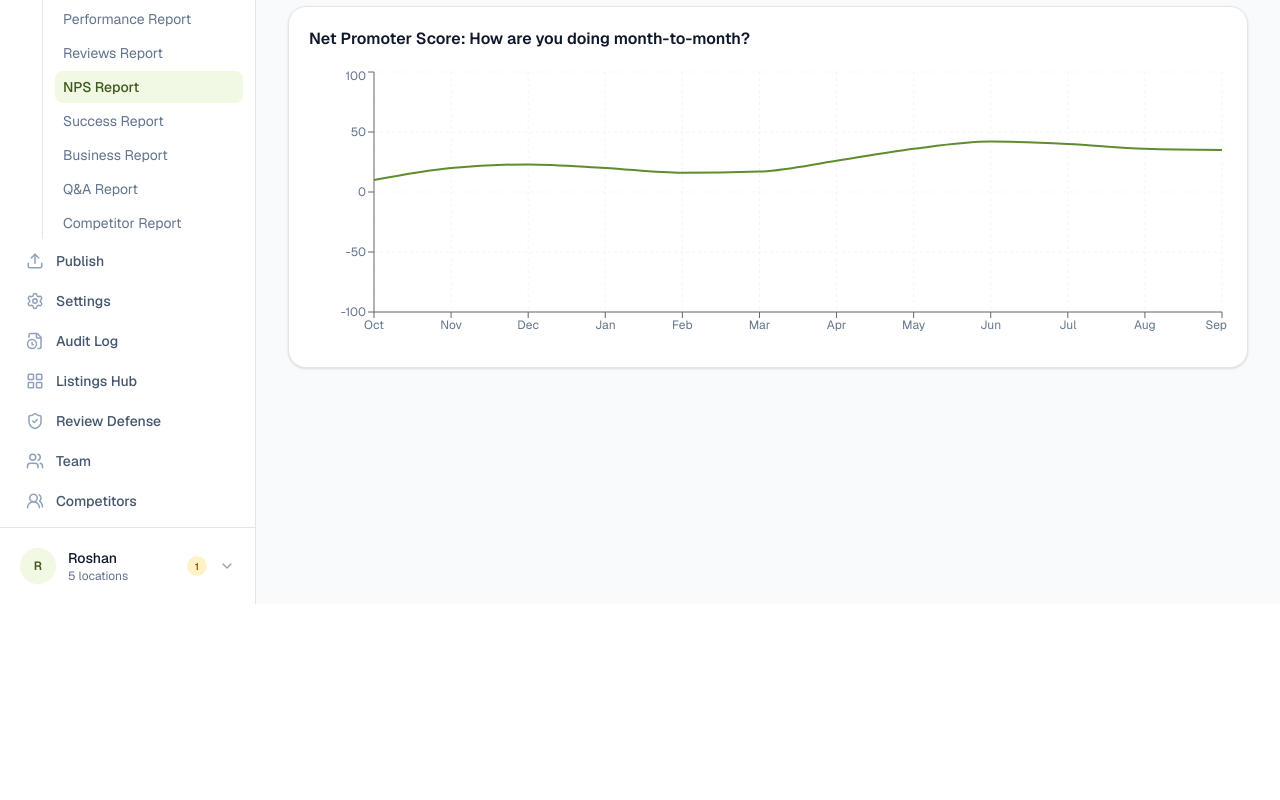
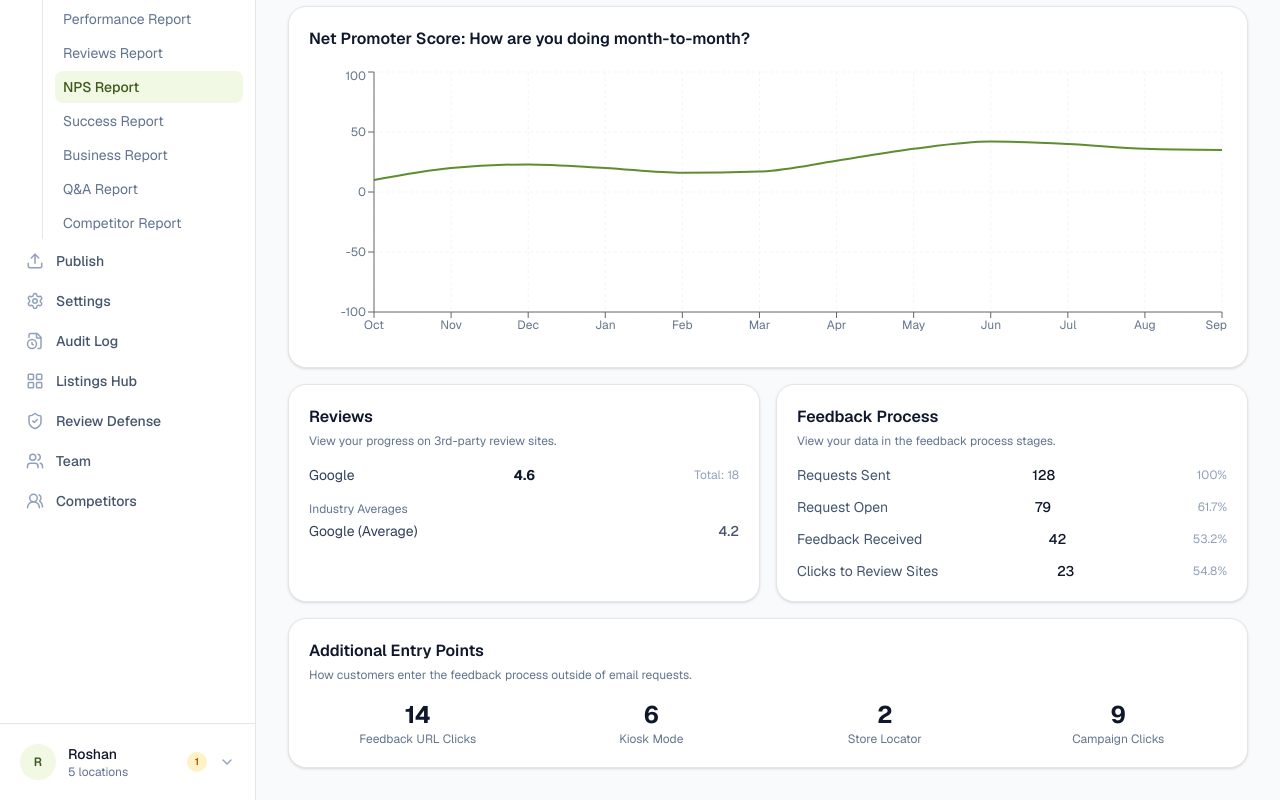
Before and after one commit to somayasaberi2005-cmd/reviewreply-frontend, a Next.js app: page /reports/nps in a window 1280 px wide. Shown: the part 536-1336 px from the top of the page. Before the commit the page ends 1140 px from the top, so only its background shows below. Built offline with nearby package versions, Linux system fonts and the light colour scheme.

Commit message:
Add missing NPS Report sections: Reviews progress, Feedback Process funnel, Additional Entry Points

```diff
--- a/app/(app)/reports/nps/page.tsx
+++ b/app/(app)/reports/nps/page.tsx
@@ -2,9 +2,9 @@
 
 import { useEffect, useState } from "react";
 import { LineChart, Line, XAxis, YAxis, CartesianGrid, Tooltip, ResponsiveContainer } from "recharts";
-import { getNpsReport } from "@/lib/api";
+import { getNpsReport, getNpsReportExtras } from "@/lib/api";
 import { useBusinessContext } from "@/lib/business-context";
-import { NpsReportSummary } from "@/lib/types";
+import { NpsReportSummary, NpsReportExtras } from "@/lib/types";
 import { Skeleton } from "@/components/ui/skeleton";
 import { SavePdfButton } from "@/components/reports/SavePdfButton";
 
@@ -52,13 +52,15 @@ function NpsGauge({ score }: { score: number }) {
 export default function NpsReportPage() {
   const { selectedBusinessId } = useBusinessContext();
   const [data, setData] = useState<NpsReportSummary | null>(null);
+  const [extras, setExtras] = useState<NpsReportExtras | null>(null);
   const [loading, setLoading] = useState(true);
 
   useEffect(() => {
     if (!selectedBusinessId) return;
     setLoading(true);
-    getNpsReport(selectedBusinessId).then((result) => {
+    Promise.all([getNpsReport(selectedBusinessId), getNpsReportExtras(selectedBusinessId)]).then(([result, extraData]) => {
       setData(result);
+      setExtras(extraData);
       setLoading(false);
     });
   }, [selectedBusinessId]);
@@ -149,6 +151,54 @@ export default function NpsReportPage() {
               </LineChart>
             </ResponsiveContainer>
           </div>
+
+          {extras && (
+            <div className="grid grid-cols-1 lg:grid-cols-2 gap-4 mt-4">
+              <div className="card">
+                <p className="font-semibold text-slate-900 mb-1">Reviews</p>
+                <p className="text-xs text-slate-500 mb-4">View your progress on 3rd-party review sites.</p>
+                <div className="flex items-center justify-between text-sm mb-4">
+                  <span className="text-slate-700">Google</span>
+                  <span className="font-bold text-slate-900">{extras.yourRating.toFixed(1)}</span>
+                  <span className="text-xs text-slate-400">Total: {extras.yourTotalReviews}</span>
+                </div>
+                <p className="text-xs text-slate-500 mb-1">Industry Averages</p>
+                <div className="flex items-center justify-between text-sm">
+                  <span className="text-slate-700">Google (Average)</span>
+                  <span className="font-medium text-slate-600">{extras.industryAverageRating.toFixed(1)}</span>
+                </div>
+              </div>
+
+              <div className="card">
+                <p className="font-semibold text-slate-900 mb-1">Feedback Process</p>
+                <p className="text-xs text-slate-500 mb-4">View your data in the feedback process stages.</p>
+                <div className="space-y-3">
+                  {extras.feedbackProcess.map((stage) => (
+                    <div key={stage.label} className="flex items-center justify-between text-sm">
+                      <span className="text-slate-600">{stage.label}</span>
+                      <span className="font-medium text-slate-900">{stage.count}</span>
+                      <span className="text-xs text-slate-400">{stage.percentOfPrevious}%</span>
+                    </div>
+                  ))}
+                </div>
+              </div>
+            </div>
+          )}
+
+          {extras && (
+            <div className="card mt-4">
+              <p className="font-semibold text-slate-900 mb-1">Additional Entry Points</p>
+              <p className="text-xs text-slate-500 mb-4">How customers enter the feedback process outside of email requests.</p>
+              <div className="grid grid-cols-2 sm:grid-cols-4 gap-4">
+                {extras.entryPoints.map((point) => (
+                  <div key={point.label} className="text-center">
+                    <p className="text-2xl font-bold text-slate-900">{point.count}</p>
+                    <p className="text-xs text-slate-500">{point.label}</p>
+                  </div>
+                ))}
+              </div>
+            </div>
+          )}
         </>
       )}
     </div>
--- a/lib/api.ts
+++ b/lib/api.ts
@@ -1,4 +1,4 @@
-import { Review, DashboardStats, Business, ReportSummary, ReplyStatus, Customer, NewCustomerInput, ImportSummary, RequestFlowSettings, RequestFlowStep, RequestFlowStepId, SmsSettings, KioskSettings, KioskTemplateStep, TextBackSettings, EmailSignatureSurveySettings, UserRole, Integration, IntegrationId, SmartInsight, PerformanceSummary, ReviewsReportSummary, ReviewReportDetail, NpsReportSummary, NpsDataPoint, SuccessReportSummary, BusinessReportRow, QaEntry, QaStatus, CompetitorReportStatus, WidgetLayout, ReviewWidgetSettings, TagWidget, BadgeLayout, LinkTarget, ReviewBadgeSettings, SocialPlatform, SocialAccountStatus, SocialSharingSettings, UrlMatchType, PopupPosition, ConversionPopupSettings, AiReplyPrompts, AutoTag, AutoReplyReviewType, AutoReplyGenerationMethod, AutoReplySettings, NotificationChannel, NotificationRule, NotificationSettings, BrandSettings, ReviewSiteId, ReviewSiteLink, SendMethod, RatingType, RatingOrder, FeedbackSettings, VerificationStatus, TollFreeDetails, BusinessDetailsInfo, BusinessOwnerDetails, ListingSyncStatus, ListingsHubSummary, ReviewDefenseSummary, BusinessTrend, AgencyBusinessRow, LocationDashboardSummary, ActivityType, CustomerActivityEntry, DefaultConfiguration, ImportBusinessSummary, AgencyUserStatus, AgencyUser, MyProfile, AuthProvider, AuthorizationEntry, ApiCredential, PaymentInfo, AiSettings, AddonId, Addon } from "./types";
+import { Review, DashboardStats, Business, ReportSummary, ReplyStatus, Customer, NewCustomerInput, ImportSummary, RequestFlowSettings, RequestFlowStep, RequestFlowStepId, SmsSettings, KioskSettings, KioskTemplateStep, TextBackSettings, EmailSignatureSurveySettings, UserRole, Integration, IntegrationId, SmartInsight, PerformanceSummary, ReviewsReportSummary, ReviewReportDetail, NpsReportSummary, NpsDataPoint, SuccessReportSummary, BusinessReportRow, QaEntry, QaStatus, CompetitorReportStatus, WidgetLayout, ReviewWidgetSettings, TagWidget, BadgeLayout, LinkTarget, ReviewBadgeSettings, SocialPlatform, SocialAccountStatus, SocialSharingSettings, UrlMatchType, PopupPosition, ConversionPopupSettings, AiReplyPrompts, AutoTag, AutoReplyReviewType, AutoReplyGenerationMethod, AutoReplySettings, NotificationChannel, NotificationRule, NotificationSettings, BrandSettings, ReviewSiteId, ReviewSiteLink, SendMethod, RatingType, RatingOrder, FeedbackSettings, VerificationStatus, TollFreeDetails, BusinessDetailsInfo, BusinessOwnerDetails, ListingSyncStatus, ListingsHubSummary, ReviewDefenseSummary, BusinessTrend, AgencyBusinessRow, LocationDashboardSummary, ActivityType, CustomerActivityEntry, DefaultConfiguration, ImportBusinessSummary, AgencyUserStatus, AgencyUser, MyProfile, AuthProvider, AuthorizationEntry, ApiCredential, PaymentInfo, AiSettings, AddonId, Addon, FeedbackProcessStage, EntryPoint, NpsReportExtras } from "./types";
 
 function delay(ms: number) {
   return new Promise((resolve) => setTimeout(resolve, ms));
@@ -1536,3 +1536,24 @@ export async function toggleAddon(id: AddonId): Promise<void> {
   const addon = mockAddons.find((a) => a.id === id);
   if (addon) addon.active = !addon.active;
 }
+
+export async function getNpsReportExtras(businessId: string): Promise<NpsReportExtras> {
+  await delay(400);
+  return {
+    yourRating: 4.6,
+    yourTotalReviews: 18,
+    industryAverageRating: 4.2,
+    feedbackProcess: [
+      { label: "Requests Sent", count: 128, percentOfPrevious: 100 },
+      { label: "Request Open", count: 79, percentOfPrevious: 61.7 },
+      { label: "Feedback Received", count: 42, percentOfPrevious: 53.2 },
+      { label: "Clicks to Review Sites", count: 23, percentOfPrevious: 54.8 },
+    ],
+    entryPoints: [
+      { label: "Feedback URL Clicks", count: 14 },
+      { label: "Kiosk Mode", count: 6 },
+      { label: "Store Locator", count: 2 },
+      { label: "Campaign Clicks", count: 9 },
+    ],
+  };
+}
```
Also changed, not shown: lib/types.ts (+19 -0 lines).
